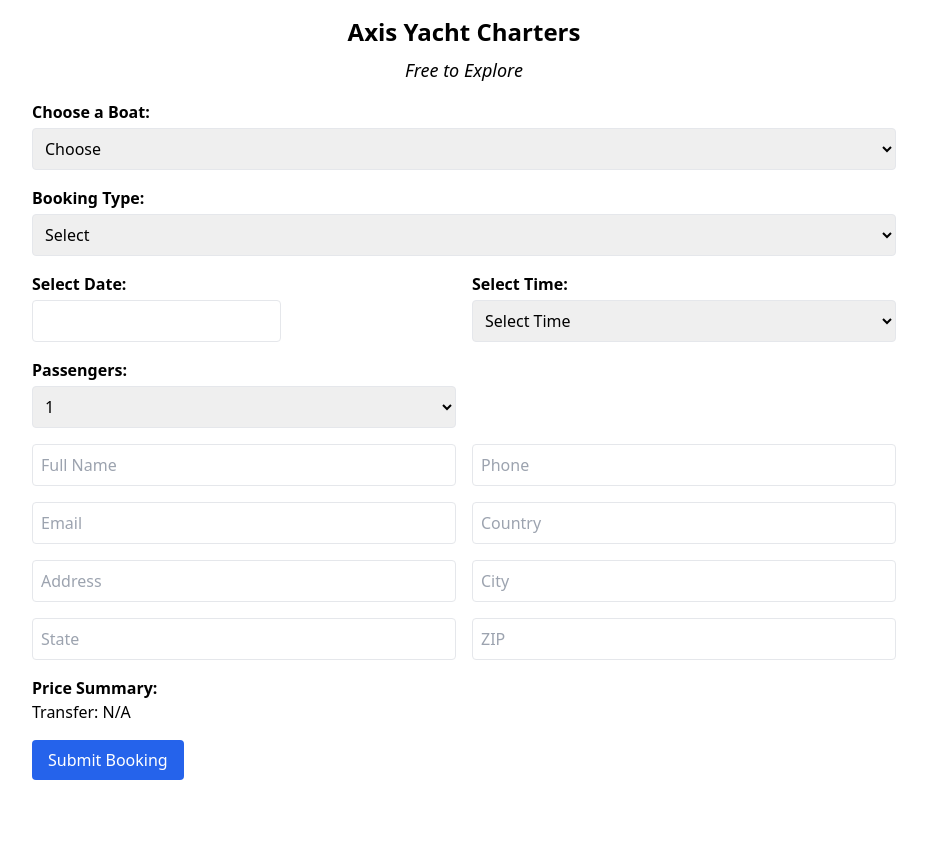
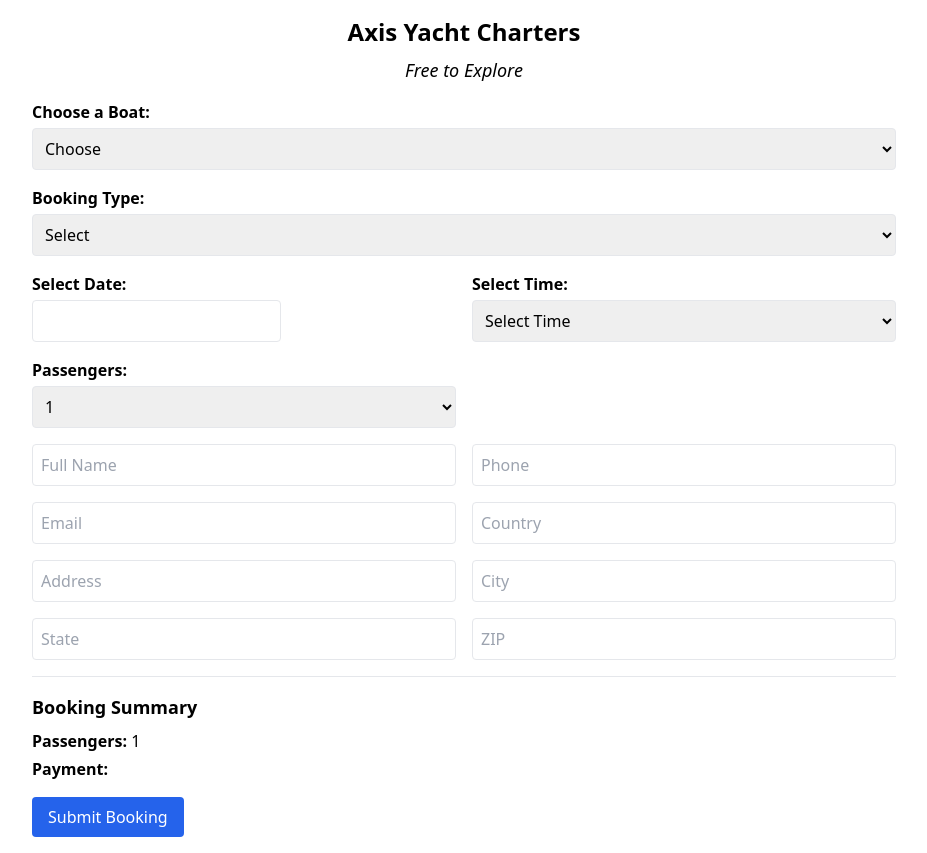
Before and after one commit to drklion/axis-booking-25, a React (Vite) app: page / in a window 1280 px wide. Shown: the whole page, without its empty margins (176-1103 px from the left). Before the commit the page ends 800 px from the top, so only its background shows below. Built offline with nearby package versions, Linux system fonts and the light colour scheme.

Commit message:
Update App.jsx

```diff
--- a/src/App.jsx
+++ b/src/App.jsx
@@ -208,12 +208,22 @@ export default function App() {
         <input placeholder="ZIP" value={info.zip} onChange={(e) => setInfo({ ...info, zip: e.target.value })} className={inputClass} />
       </div>
 
-      <div>
-        <p className="font-semibold">Price Summary:</p>
-        <p>{getPriceSummary()}</p>
-        <p>Transfer: {bookingType === "Transfer" ? `From ${info.transferFrom} to ${info.transferTo}` : "N/A"}</p>
-      </div>
+     <div className="border-t pt-4">
+  <p className="font-semibold text-lg mb-2">Booking Summary</p>
+  <ul className="space-y-1">
+    {boat && <li><strong>Boat:</strong> {boatNames[boat]}</li>}
+    {bookingType && <li><strong>Booking Type:</strong> {bookingType}</li>}
+    {date && <li><strong>Date:</strong> {date.toLocaleDateString()}</li>}
+    {time && <li><strong>Time:</strong> {time}</li>}
+    {passengers && <li><strong>Passengers:</strong> {passengers}</li>}
+    {boat === "5m" && <li><strong>Captain:</strong> {captain === "yes" ? "Yes" : "No"}</li>}
+    {bookingType === "Transfer" && (
+      <li><strong>Transfer:</strong> From {info.transferFrom} to {info.transferTo}</li>
+    )}
+    <li><strong>Payment:</strong> {getPriceSummary()}</li>
+  </ul>
 
+</div>
       <button onClick={handleSubmit} className="bg-blue-600 hover:bg-blue-700 text-white px-4 py-2 rounded">
         Submit Booking
       </button>
```
